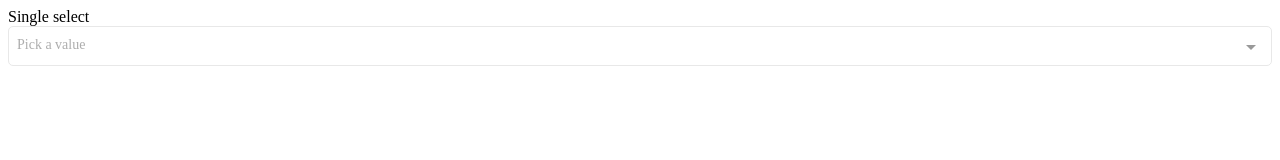
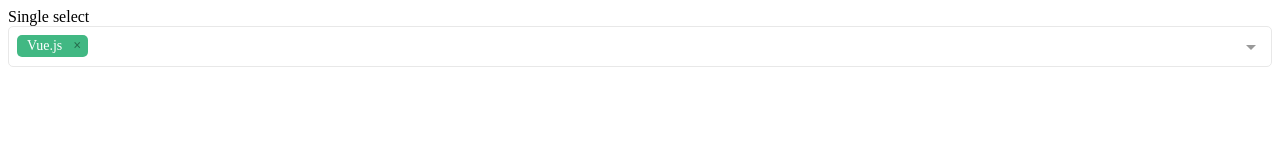
Before and after one commit to tamakiii-sandbox/try-vue-multiselect, a plain HTML site: page docs/index.html in a window 1280 px wide. Drawn offline with nearby package versions, Linux system fonts and the light colour scheme.

Commit message:
multiselect

```diff
--- a/docs/index.html
+++ b/docs/index.html
@@ -12,8 +12,8 @@
 
     <div id="app">
       <label class="typo__label">Single select</label>
-      <multiselect v-model="my_value" :options="my_options" :searchable="false" :close-on-select="false" :show-labels="false" placeholder="Pick a value"></multiselect>
-      <pre class="language-json"><code>{{ my_value  }}</code></pre>
+      <multiselect v-model="value" :options="options" :multiple="true" :close-on-select="false" :clear-on-select="false" :preserve-search="true" placeholder="Pick some" label="name" track-by="name" :preselect-first="true">
+      <pre class="language-json"><code>{{ value  }}</code></pre>
     </div>
 
     <script>
@@ -30,9 +30,14 @@
           },
           data () {
             return {
-              my_value: '',
-              my_options: [
-                'Select option', 'options', 'selected', 'mulitple', 'label', 'searchable', 'clearOnSelect', 'hideSelected', 'maxHeight', 'allowEmpty', 'showLabels', 'onChange', 'touched'
+              value: [],
+              options: [
+                { name: 'Vue.js', language: 'JavaScript' },
+                { name: 'Adonis', language: 'JavaScript' },
+                { name: 'Rails', language: 'Ruby' },
+                { name: 'Sinatra', language: 'Ruby' },
+                { name: 'Laravel', language: 'PHP' },
+                { name: 'Phoenix', language: 'Elixir' }
               ]
             }
           }
```
